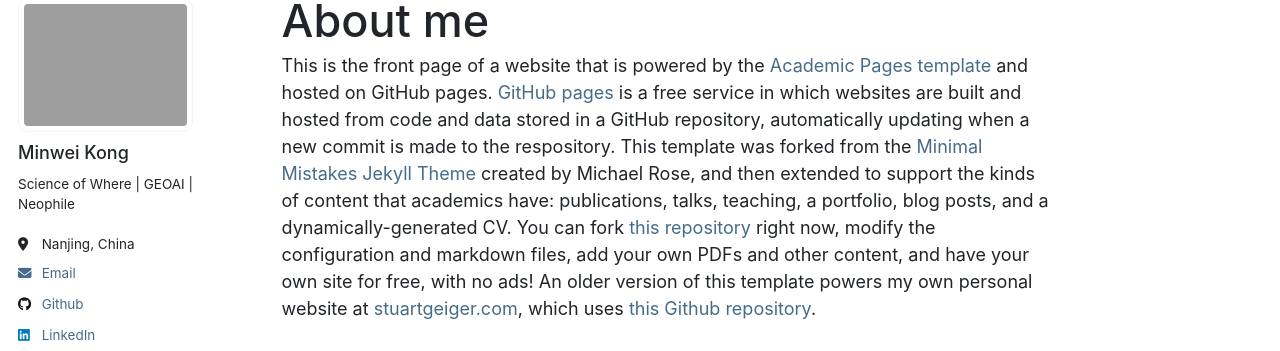
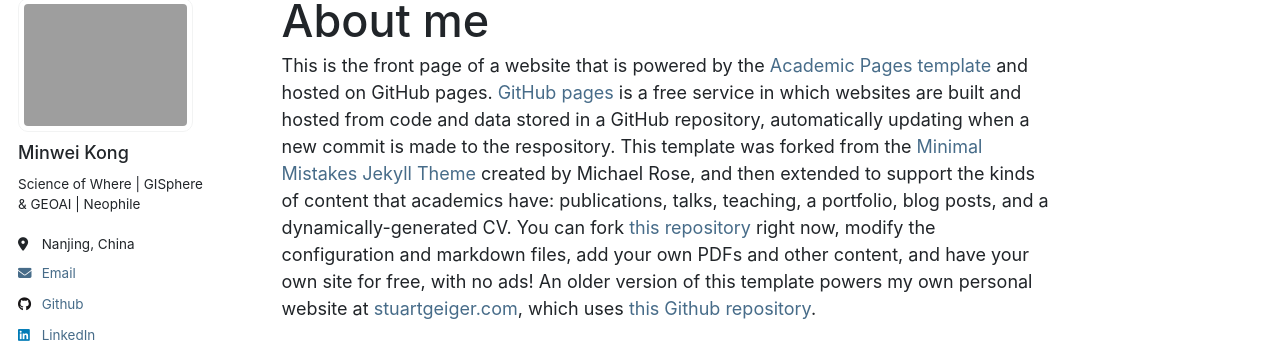
Before and after one commit to Minw913/minw913.github.io, a Jekyll site: the page built from _pages/about.md, in a window 1280 px wide. Shown: the part 108-459 px from the top of the page. Built offline with Jekyll 4.4.1, drawn with Linux system fonts in a browser that asks for light colours; nearby versions of some CDN libraries; part of the change alters nothing that is shown.

```diff
--- a/_config.yml
+++ b/_config.yml
@@ -24,7 +24,7 @@ author:
   avatar           : "profile.png"
   name             : "Minwei Kong"
   pronouns         : # example: "she/her"
-  bio              : "Science of Where | GEOAI | Neophile"
+  bio              : "Science of Where | GISphere & GEOAI | Neophile"
   location         : "Nanjing, China"
   employer         : #"Red Brick University"
   uri              : # URL
@@ -43,7 +43,7 @@ author:
   bitbucket        : # Username - Update with your username on the site
   codepen          : # Username
   dribbble         : # Username
-  github           : "https://github.com/Minw913"
+  github           : "Minw913" # https://github.com/
   kaggle           : # Username
   stackoverflow    : # User number or user number and name (i.e., use "1" or "1/jeff-atwood")
 
@@ -57,7 +57,7 @@ author:
   keybase          : # Username
   instagram        : # Username
   lastfm           : # Username
-  linkedin         : "https://www.linkedin.com/in/minwei-kong-520346268/"
+  linkedin         : "minwei-kong-520346268/" # https://www.linkedin.com/in/
   mastodon         : # URL
   medium           : # URL
   pinterest        : # Username
```
